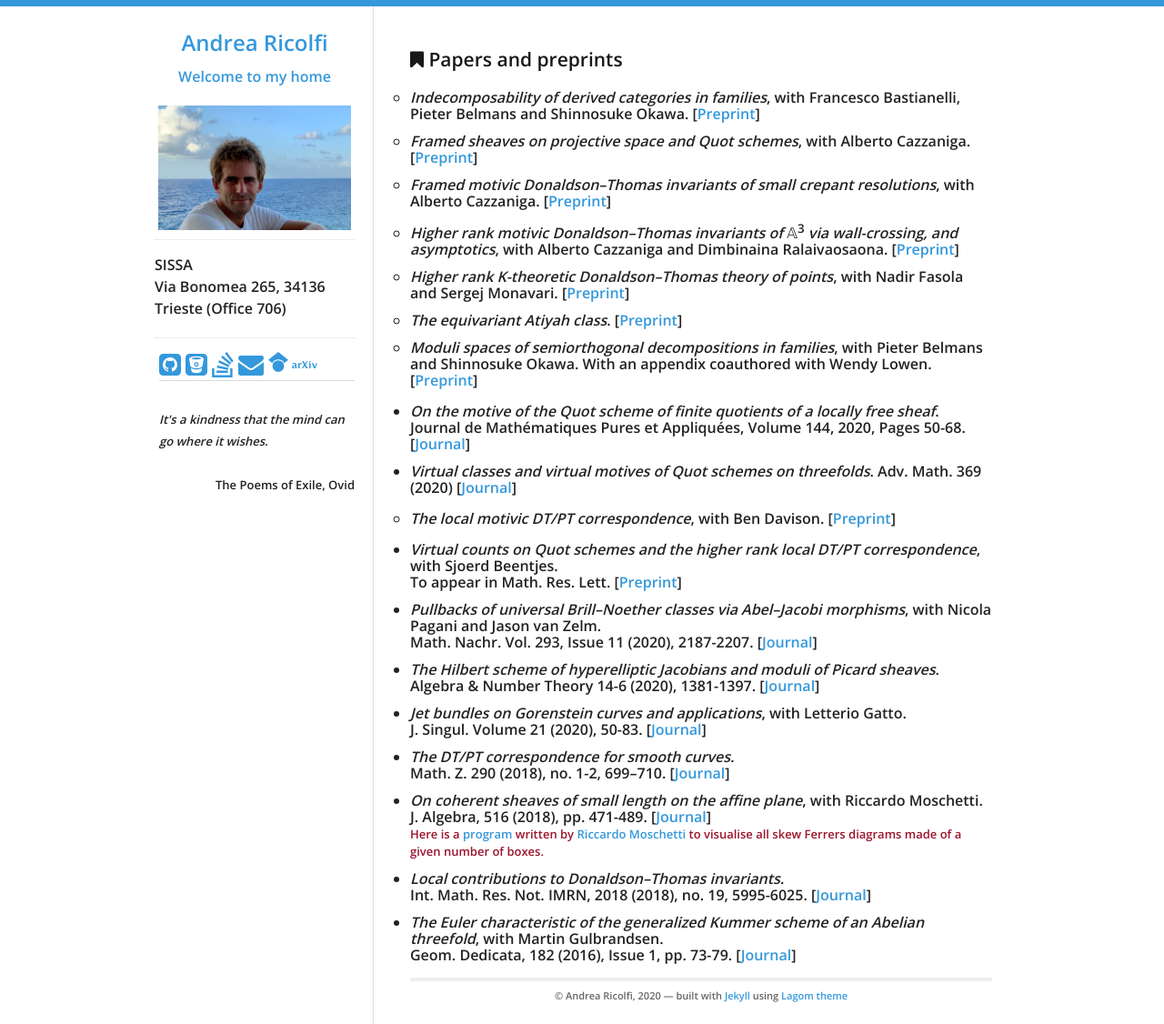
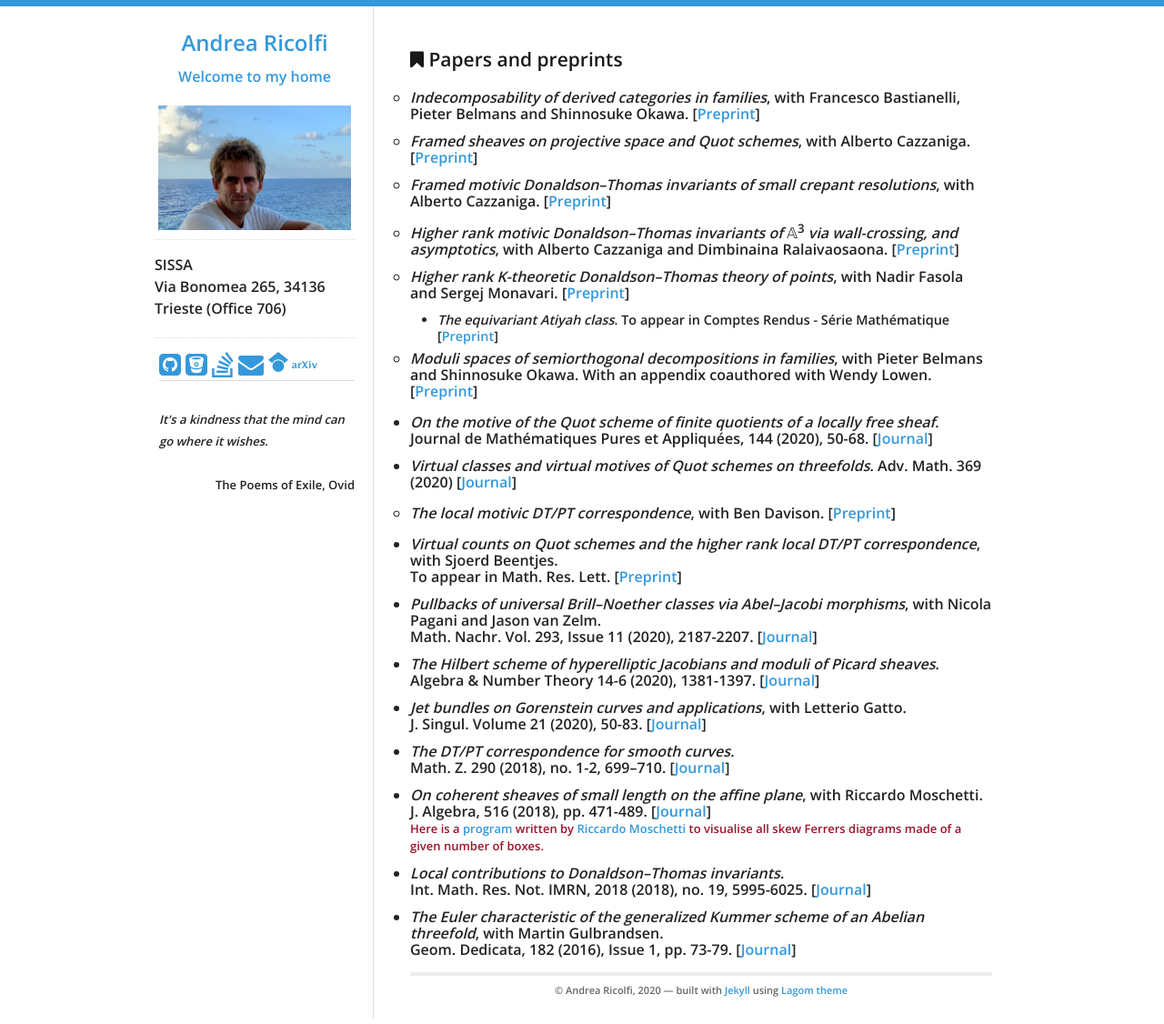
Before and after one commit to atricolfi/atricolfi.github.io, a Jekyll site: the page built from Papers.html, in a window 1280 px wide. Shown: the whole page at 91% size. Built offline with Jekyll 4.4.1, drawn with Linux system fonts in a browser that asks for light colours.

Commit message:
Update Papers.html

```diff
--- a/Papers.html
+++ b/Papers.html
@@ -13,13 +13,15 @@ title: Blog Posts
 <li><em>Framed motivic Donaldson&#8211;Thomas invariants of small crepant resolutions</em>, with Alberto Cazzaniga. [<a href="https://arxiv.org/abs/2004.07837">Preprint</a>]</li>
 <li><em>Higher rank motivic Donaldson&#8211;Thomas invariants of </em>𝔸<sup>3</sup><em> via wall-crossing, and asymptotics</em>, with Alberto Cazzaniga and Dimbinaina Ralaivaosaona. [<a href="https://arxiv.org/abs/2004.07020">Preprint</a>]</li>
 <li><em>Higher rank K-theoretic Donaldson&#8211;Thomas theory of points</em>, with Nadir Fasola and Sergej Monavari. [<a href="https://arxiv.org/abs/2003.13565">Preprint</a>]</li>
-<li><em>The equivariant Atiyah class</em>. [<a href="https://arxiv.org/abs/2003.05440">Preprint</a>]</li>
+<ul>
+<li><em>The equivariant Atiyah class</em>. To appear in Comptes Rendus - Série Mathématique [<a href="https://arxiv.org/abs/2003.05440">Preprint</a>]</li>
+</ul>
 <li><em>Moduli spaces of semiorthogonal decompositions in families</em>, with Pieter Belmans and Shinnosuke Okawa.
   With an appendix coauthored with Wendy Lowen. [<a href="https://arxiv.org/abs/2002.03303">Preprint</a>]</li>
   </ul>
   <ul>
 <li><em>On the motive of the Quot scheme of finite quotients of a locally free sheaf</em>. <br>
-  Journal de Mathématiques Pures et Appliquées, Volume 144, 2020, Pages 50-68. [<a href="https://doi.org/10.1016/j.matpur.2020.10.001">Journal</a>]</li>
+  Journal de Mathématiques Pures et Appliquées, 144 (2020), 50-68. [<a href="https://doi.org/10.1016/j.matpur.2020.10.001">Journal</a>]</li>
 <li><em>Virtual classes and virtual motives of Quot schemes on threefolds</em>. Adv. Math. 369 (2020) [<a href="https://www.sciencedirect.com/science/article/pii/S0001870820302085?dgcid=author">Journal</a>]</li>
   </ul>
   <ul style="list-style-type:circle">
```
